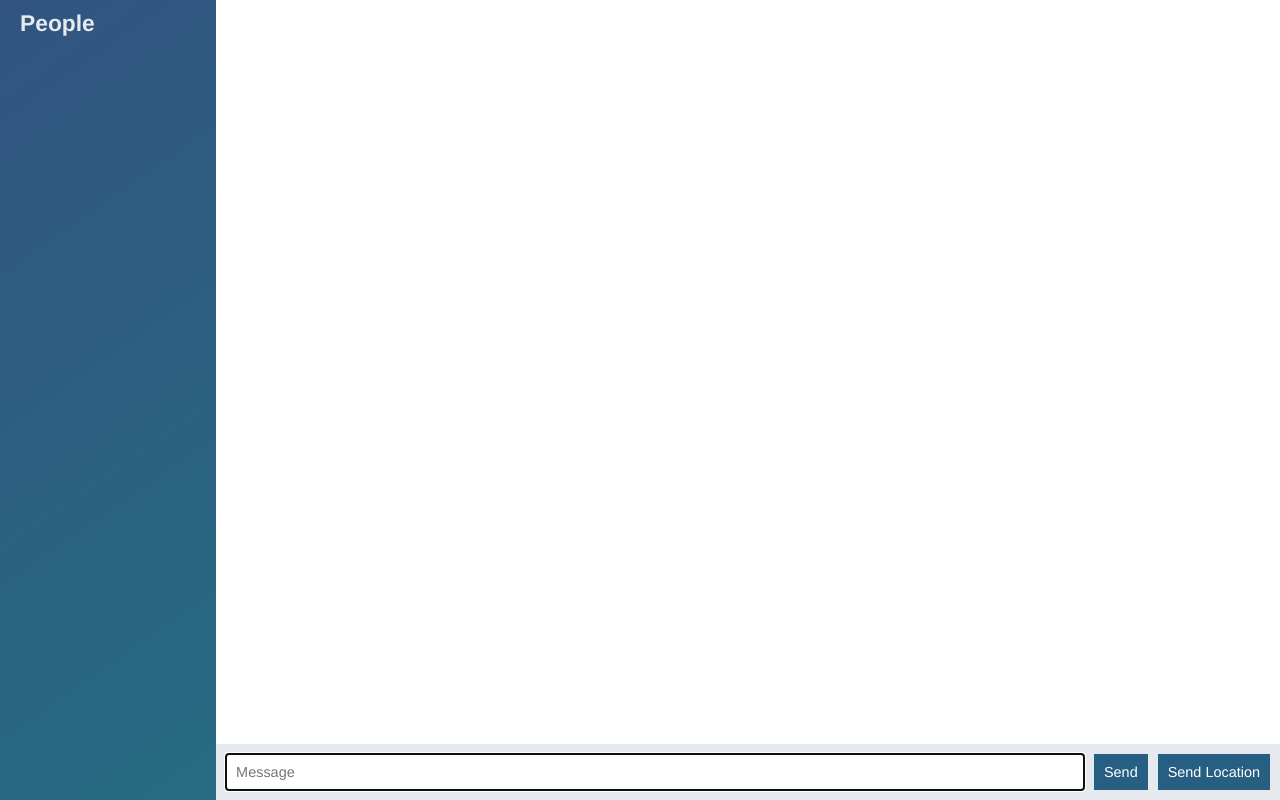
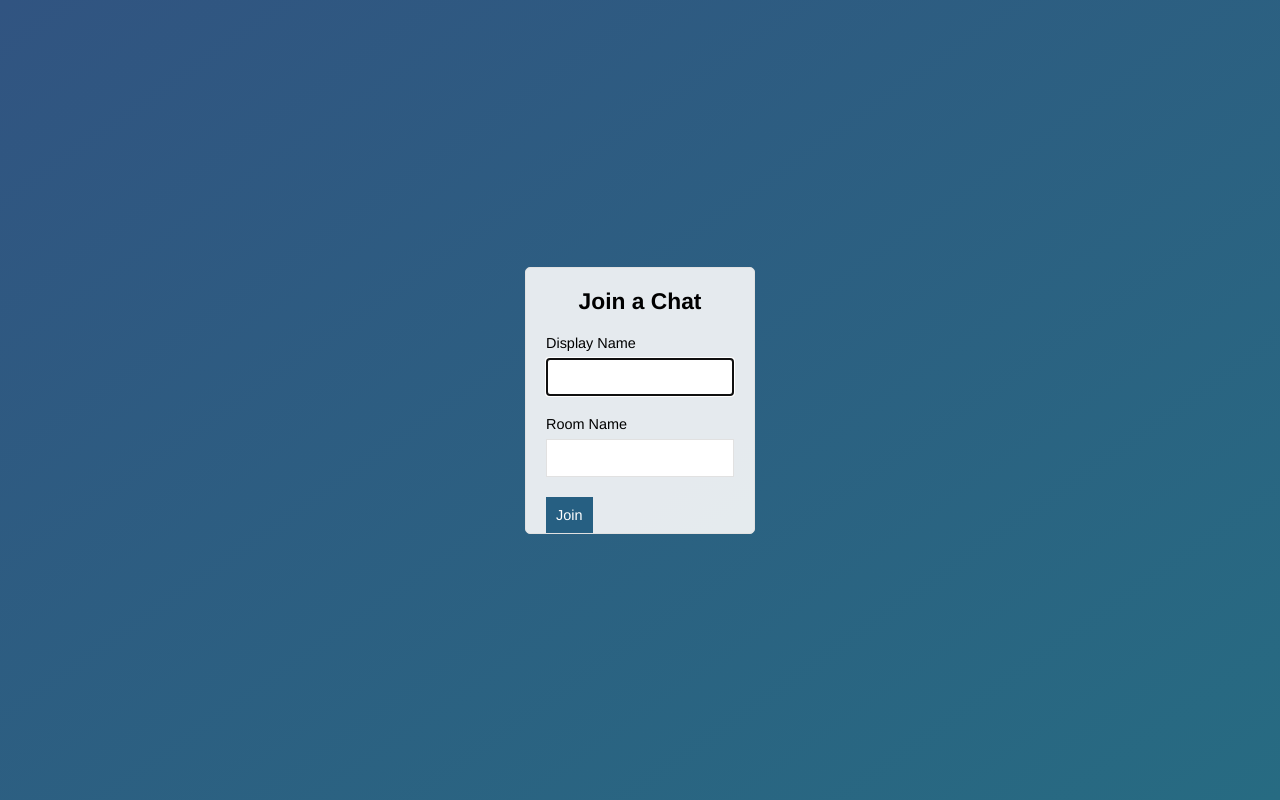
Before and after one commit to grega913/node-chat, a website: page public/index.html in a window 1280 px wide. Drawn offline with nearby package versions, Linux system fonts and the light colour scheme; no server answers.

Commit message:
Add join page that submits to chat.html

```diff
--- a/public/index.html
+++ b/public/index.html
@@ -1,62 +1,31 @@
 <!DOCTYPE html>
-
 <html>
     <head>
         <meta charset="utf-8">
+        <title>Join | ChatApp</title>
         <link rel="stylesheet" href="/css/styles.css">
+        <meta name="viewport" content="width=device-width, initial-scale=1, user-scalable=no">
+
     </head>
-    <body class="chat">
-        <div class="chat__sidebar">
-            <h3>People</h3>
-            <div id="users"></div>
+    <body class="centered-form">
+        <div class="centered-form__form">
+            <form action="/chat.html">
+                <div class="form-field">
+                    <h3>Join a Chat</h3>
+                </div>
+                <div class="form-field">
+                    <label>Display Name</label>
+                    <input type="text" name="name" autofocus/>
+                </div>
+                <div class="form-field">
+                        <label>Room Name</label>
+                        <input type="text" name="room"/>
+                </div>
+                <div class="form-field"></div>
+                <button>Join</button>
+            </form>
         </div>
-
-        <div class="chat__main">
-            <ol id="messages" class="chat__messages"></ol>
-
-            <div class="chat__footer">
-                <form id="message-form">
-                    <input name="message" type="text" placeholder="Message" autofocus autocomplete="off"/>
-                    <button>Send</button>
-                </form>
-                <button id="send-location">Send Location</button>
-            </div>
-        </div>
-
-        <!-- <script id ="message-template" type="text/template">
-            <!<p>{{text}}</p>
-        </script> -->
-
-        <script id="message-template" type="text/template">
-            <li class="message">
-                <div class="message__title">
-                    <h4>{{from}}</h4>
-                    <span>{{createdAt}}</span>
-                </div>
-                <div class="message__body">
-                    <p>{{text}}</p>
-                </div>
-            </li>
-        </script>
-
-        <script id="location-message-template" type="text/template">
-            <li class="message">
-                <div class="message__title">
-                    <h4>{{from}}</h4>
-                    <span>{{createdAt}}</span>
-                </div>
-                <div class="message__body">
-                    <p><a href="{{url}}" target="_blank">My current location</a></p>
-                </div>
-            </li>
-        </script>
+    </body>
 
 
-
-        <script src="/socket.io/socket.io.js"></script>
-        <script src="/js/libs/jquery-3.2.1.min.js"></script>
-        <script src="/js/libs/moment.js"></script>
-        <script src="/js/libs/mustache.js"></script>
-        <script src="/js/index.js"></script>
-    </body>
 </html>
```
Also changed, not shown: public/chat.html (added, +64 -0 lines), public/js/chat.js (renamed from public/js/index.js).
